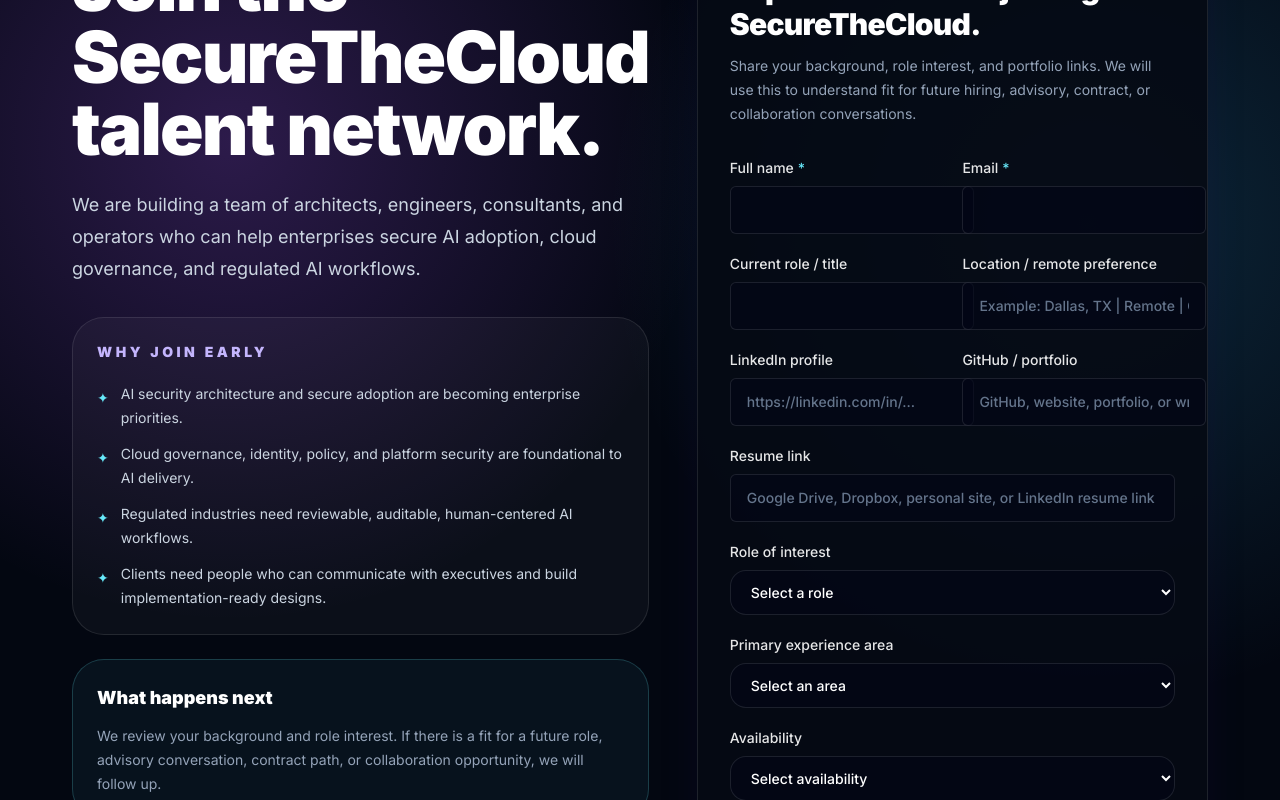
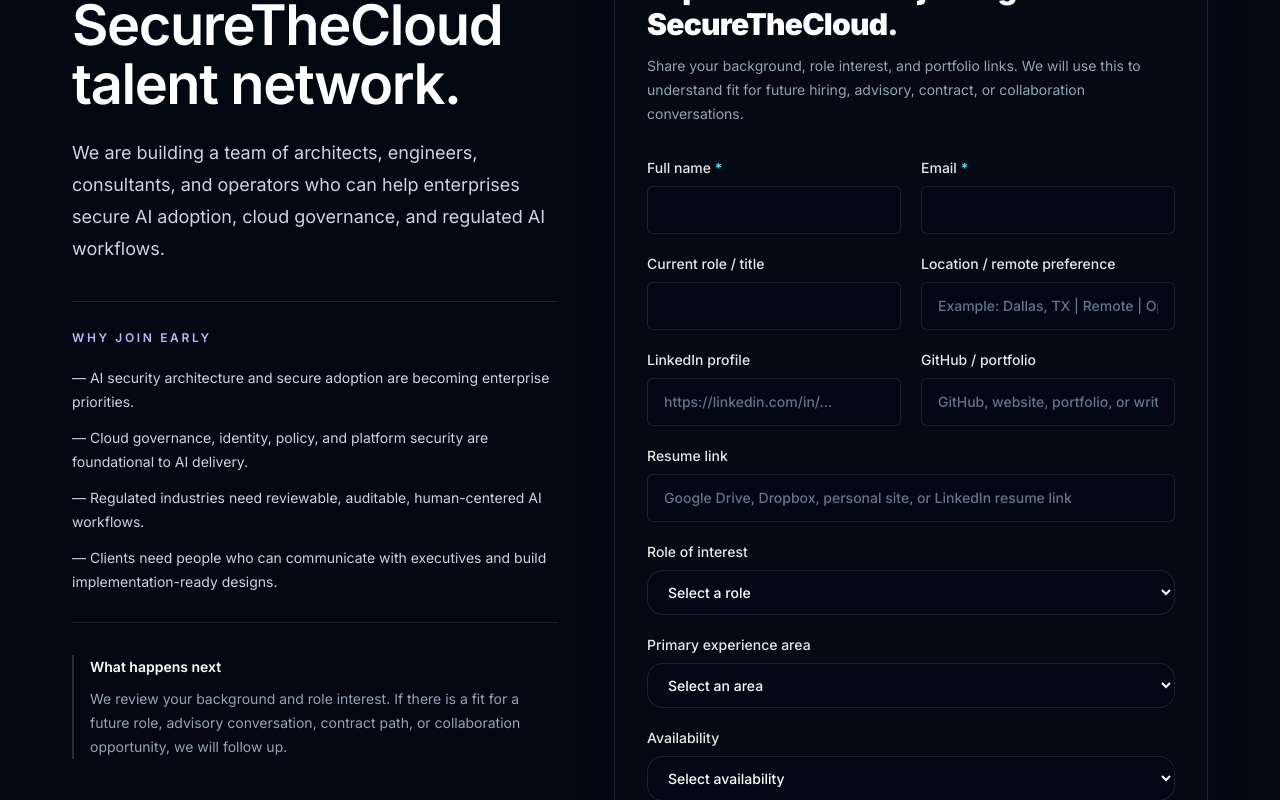
Before and after one commit to S3curethecloud/stc-marketing-site, a Next.js app: page /careers/join in a window 1280 px wide. Shown: the part 280-1080 px from the top of the page. Built offline with nearby package versions, Linux system fonts and the light colour scheme.

Commit message:
Align talent intake page with enterprise visual system

```diff
--- a/app/careers/join/page.tsx
+++ b/app/careers/join/page.tsx
@@ -18,40 +18,24 @@ const reasons = [
 
 export default function CareersJoinPage() {
   return (
-    <section className="relative overflow-hidden bg-[#030711] py-16 md:py-24">
-      <div className="absolute inset-0 bg-[radial-gradient(circle_at_18%_20%,rgba(168,85,247,0.25),transparent_30rem),radial-gradient(circle_at_85%_25%,rgba(56,189,248,0.18),transparent_30rem)]" />
-      <Container className="relative">
-        <div className="grid gap-12 lg:grid-cols-[0.9fr_1.1fr] lg:items-start">
+    <section className="border-b border-white/10 bg-[#030711]">
+      <Container className="py-16 sm:py-20 lg:py-24">
+        <div className="grid gap-12 lg:grid-cols-[0.9fr_1.1fr] lg:items-start lg:gap-14">
           <div>
-            <p className="text-sm font-black uppercase tracking-[0.45em] text-cyan-300">
-              Talent network
-            </p>
-            <h1 className="mt-6 text-5xl font-black tracking-tight text-white sm:text-7xl">
-              Join the SecureTheCloud talent network.
-            </h1>
-            <p className="mt-6 text-lg leading-8 text-slate-300">
-              We are building a team of architects, engineers, consultants, and operators who can help enterprises secure AI adoption, cloud governance, and regulated AI workflows.
-            </p>
+            <p className="text-xs font-semibold uppercase tracking-[0.28em] text-cyan-300">Talent network</p>
+            <h1 className="mt-4 max-w-3xl text-4xl font-semibold tracking-tight text-white sm:text-5xl lg:text-[3.5rem] lg:leading-[1.05]">Join the SecureTheCloud talent network.</h1>
+            <p className="mt-6 max-w-2xl text-base leading-7 text-slate-300 sm:text-lg sm:leading-8">We are building a team of architects, engineers, consultants, and operators who can help enterprises secure AI adoption, cloud governance, and regulated AI workflows.</p>
 
-            <div className="mt-8 rounded-[2rem] border border-white/10 bg-white/[0.035] p-6">
-              <p className="text-sm font-black uppercase tracking-[0.25em] text-violet-300">
-                Why join early
-              </p>
-              <ul className="mt-5 grid gap-3">
-                {reasons.map((item) => (
-                  <li key={item} className="flex gap-3 text-sm leading-6 text-slate-300">
-                    <span className="mt-1 text-cyan-300">✦</span>
-                    <span>{item}</span>
-                  </li>
-                ))}
+            <div className="mt-9 border-y border-white/10 py-7">
+              <p className="text-xs font-semibold uppercase tracking-[0.22em] text-violet-300">Why join early</p>
+              <ul className="mt-5 grid gap-3 text-sm leading-6 text-slate-300">
+                {reasons.map((item) => <li key={item}>— {item}</li>)}
               </ul>
             </div>
 
-            <div className="mt-6 rounded-[2rem] border border-cyan-300/20 bg-cyan-300/5 p-6">
-              <h2 className="text-lg font-black text-white">What happens next</h2>
-              <p className="mt-3 text-sm leading-6 text-slate-400">
-                We review your background and role interest. If there is a fit for a future role, advisory conversation, contract path, or collaboration opportunity, we will follow up.
-              </p>
+            <div className="mt-8 border-l-2 border-white/15 pl-4 text-sm leading-6 text-slate-400">
+              <h2 className="font-semibold text-white">What happens next</h2>
+              <p className="mt-2">We review your background and role interest. If there is a fit for a future role, advisory conversation, contract path, or collaboration opportunity, we will follow up.</p>
             </div>
           </div>
 
```
